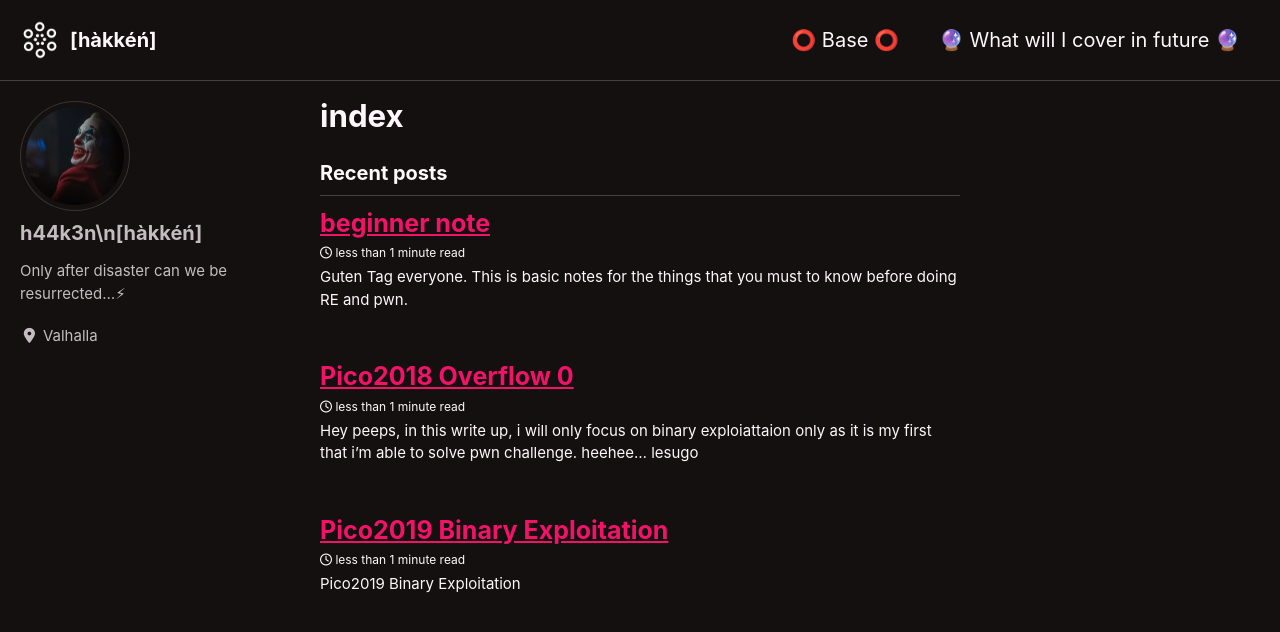
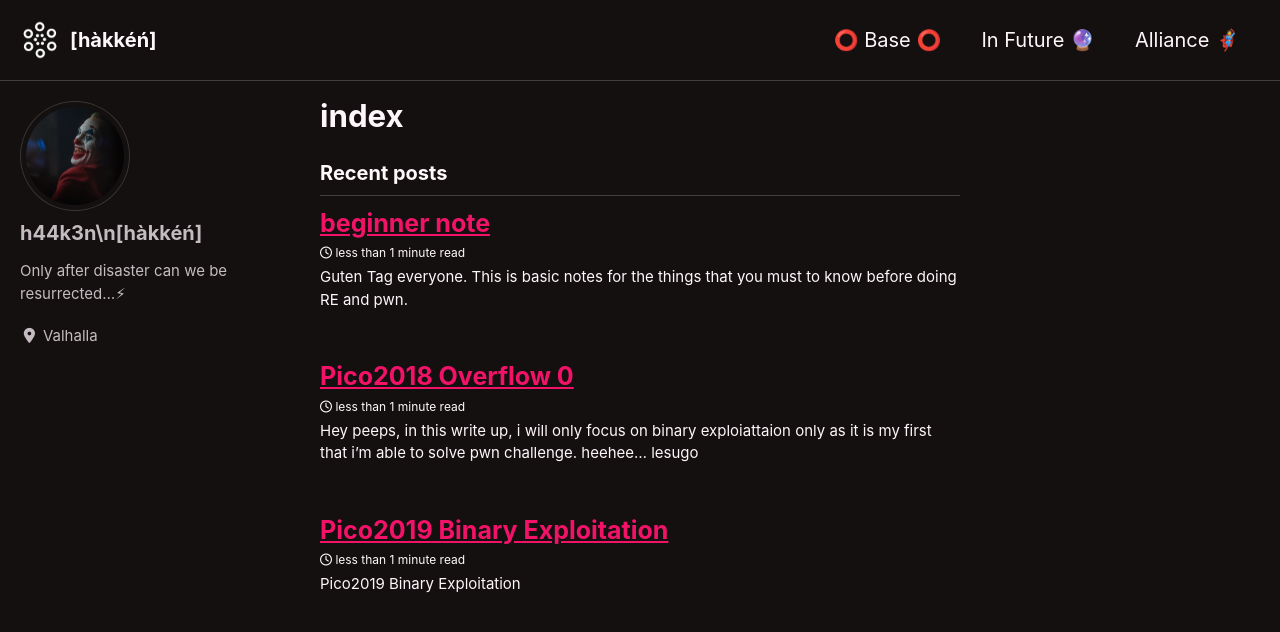
Before and after one commit to n3kk4h/n3kk4h.github.io, a Jekyll site: the page built from index.html, in a window 1280 px wide and 900 px high. Shown: the top 632 px of the window. Built offline with Jekyll 4.4.1, drawn with Linux system fonts in a browser that asks for light colours; cached includes are drawn as plain includes; nearby versions of some CDN libraries; the list of posts is cut into pages by our own code.

Commit message:
Update navigation.yml

```diff
--- a/_data/navigation.yml
+++ b/_data/navigation.yml
@@ -2,8 +2,10 @@
 main:
   - title: "⭕ Base ⭕"
     url: https://h44k3n.github.io/
-  - title: "🔮 What will I cover in future 🔮"
+  - title: "In Future 🔮"
     url: https://h44k3n.github.io/future
+  - title: "Alliance 🦸"
+    url: https://h44k3n.github.io/alliance
 #  - title: "Home 🏠"
 #    url: https://fareedfauzi.github.io/
 #  - title: "CTF Checklist 🚩"
```
